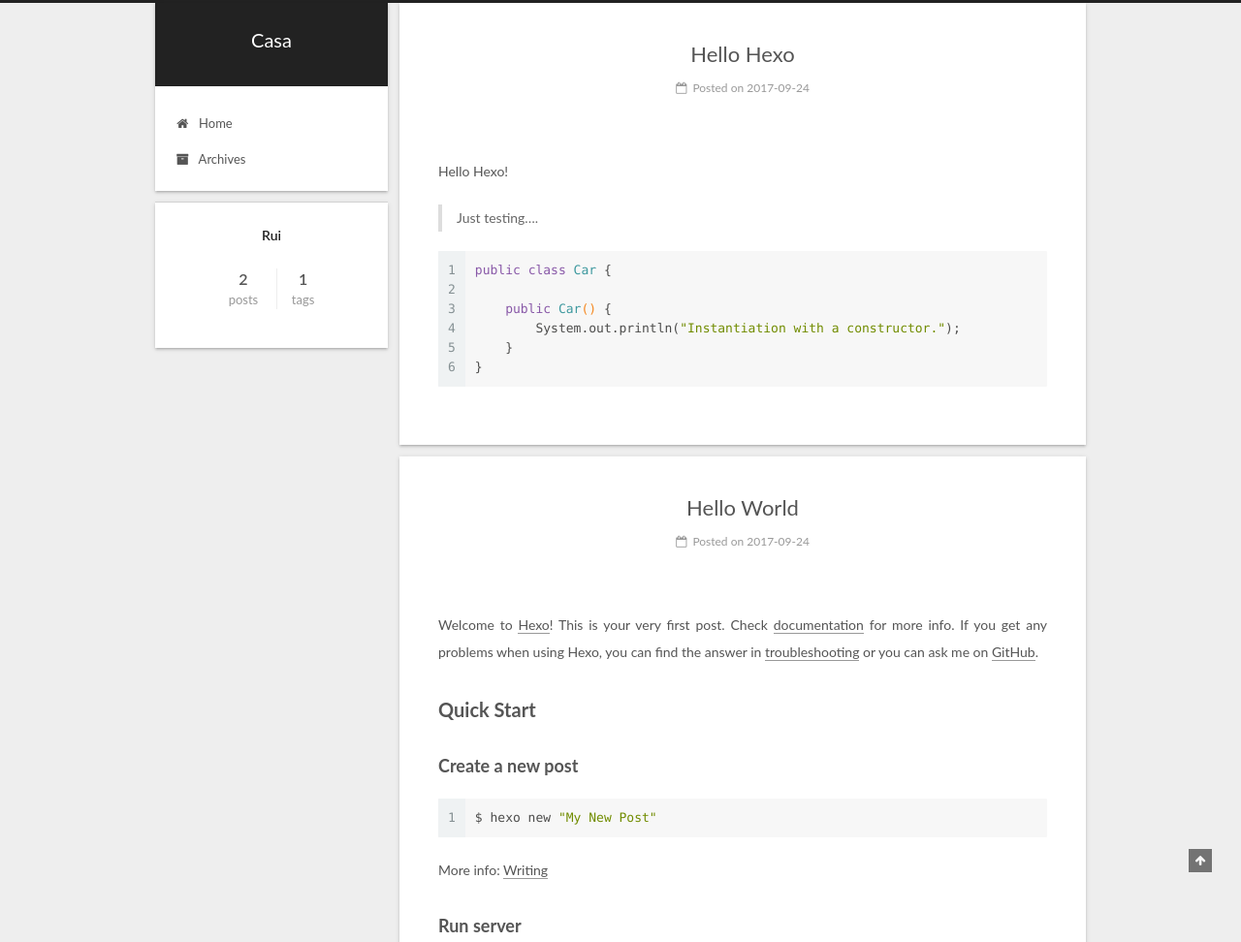
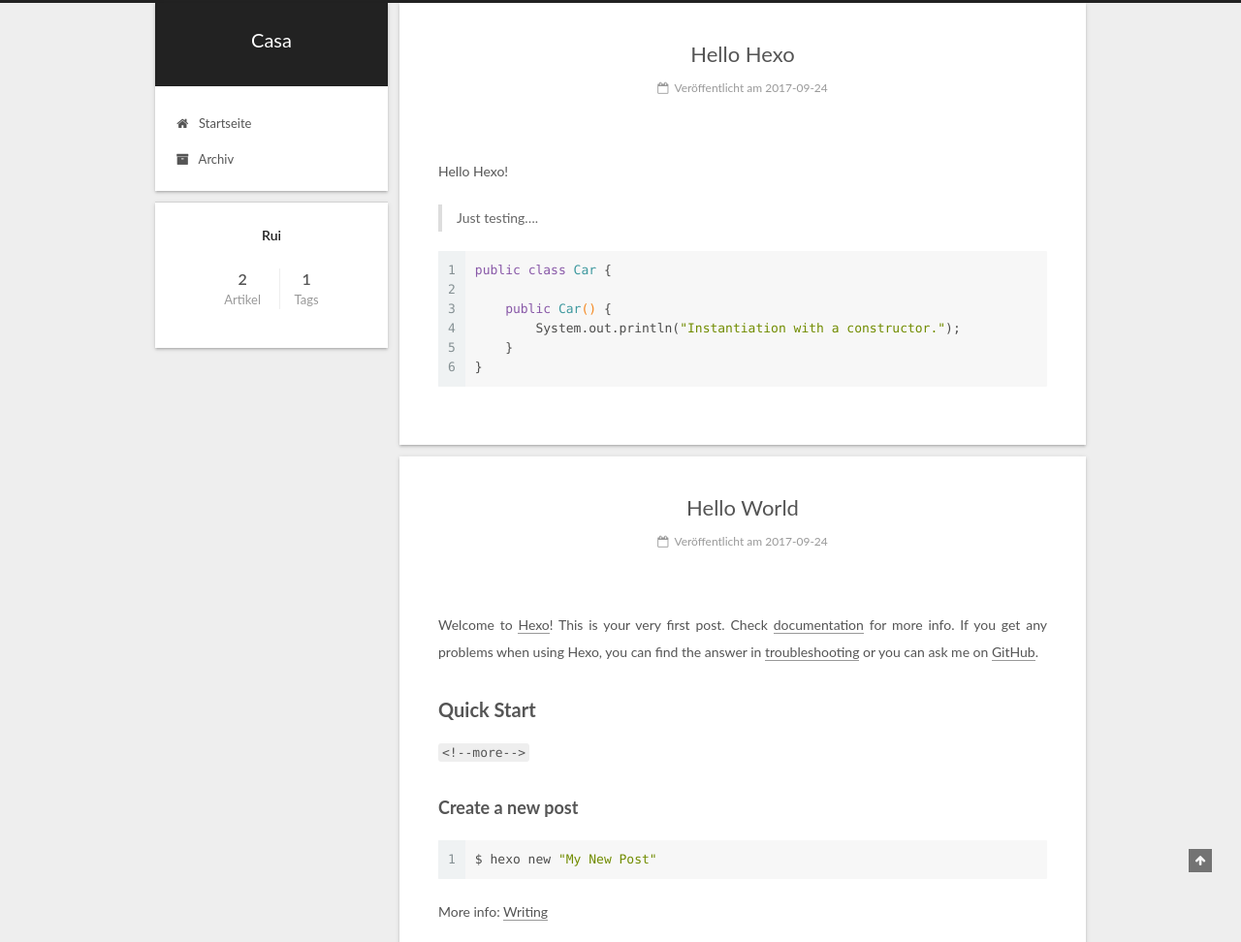
Before and after one commit to blk711/blk711.github.io, a plain HTML site: page index.html in a window 1280 px wide. Shown: the top 972 px of the page at 97% size. Drawn offline with Linux system fonts and the light colour scheme.

Commit message:
Site updated: 2017-09-24 11:37:26

```diff
--- a/css/main.css
+++ b/css/main.css
@@ -1819,7 +1819,7 @@ pre .javascript .function {
   width: 4px;
   height: 4px;
   border-radius: 50%;
-  background: #c4ffff;
+  background: #5b69ff;
 }
 .links-of-blogroll {
   font-size: 13px;
--- a/index.html
+++ b/index.html
@@ -172,7 +172,7 @@
 
               <i class="menu-item-icon fa fa-fw fa-home"></i> <br />
 
-            Home
+            Startseite
           </a>
         </li>
 
@@ -182,7 +182,7 @@
 
               <i class="menu-item-icon fa fa-fw fa-archive"></i> <br />
 
-            Archives
+            Archiv
           </a>
         </li>
 
@@ -248,7 +248,7 @@
                 <i class="fa fa-calendar-o"></i>
               </span>
 
-                <span class="post-meta-item-text">Posted on</span>
+                <span class="post-meta-item-text">Veröffentlicht am</span>
 
               <time title="Post created" itemprop="dateCreated datePublished" datetime="2017-09-24T02:43:33+08:00">
                 2017-09-24
@@ -372,7 +372,7 @@
                 <i class="fa fa-calendar-o"></i>
               </span>
 
-                <span class="post-meta-item-text">Posted on</span>
+                <span class="post-meta-item-text">Veröffentlicht am</span>
 
               <time title="Post created" itemprop="dateCreated datePublished" datetime="2017-09-24T02:22:13+08:00">
                 2017-09-24
@@ -415,7 +415,8 @@
 
 
             <p>Welcome to <a href="https://hexo.io/" target="_blank" rel="external">Hexo</a>! This is your very first post. Check <a href="https://hexo.io/docs/" target="_blank" rel="external">documentation</a> for more info. If you get any problems when using Hexo, you can find the answer in <a href="https://hexo.io/docs/troubleshooting.html" target="_blank" rel="external">troubleshooting</a> or you can ask me on <a href="https://github.com/hexojs/hexo/issues" target="_blank" rel="external">GitHub</a>.</p>
-<h2 id="Quick-Start"><a href="#Quick-Start" class="headerlink" title="Quick Start"></a>Quick Start</h2><h3 id="Create-a-new-post"><a href="#Create-a-new-post" class="headerlink" title="Create a new post"></a>Create a new post</h3><figure class="highlight bash"><table><tr><td class="gutter"><pre><div class="line">1</div></pre></td><td class="code"><pre><div class="line">$ hexo new <span class="string">"My New Post"</span></div></pre></td></tr></table></figure>
+<h2 id="Quick-Start"><a href="#Quick-Start" class="headerlink" title="Quick Start"></a>Quick Start</h2><p><code>&lt;!--more--&gt;</code> </p>
+<h3 id="Create-a-new-post"><a href="#Create-a-new-post" class="headerlink" title="Create a new post"></a>Create a new post</h3><figure class="highlight bash"><table><tr><td class="gutter"><pre><div class="line">1</div></pre></td><td class="code"><pre><div class="line">$ hexo new <span class="string">"My New Post"</span></div></pre></td></tr></table></figure>
 <p>More info: <a href="https://hexo.io/docs/writing.html" target="_blank" rel="external">Writing</a></p>
 <h3 id="Run-server"><a href="#Run-server" class="headerlink" title="Run server"></a>Run server</h3><figure class="highlight bash"><table><tr><td class="gutter"><pre><div class="line">1</div></pre></td><td class="code"><pre><div class="line">$ hexo server</div></pre></td></tr></table></figure>
 <p>More info: <a href="https://hexo.io/docs/server.html" target="_blank" rel="external">Server</a></p>
@@ -504,7 +505,7 @@
               <a href="/archives/">
 
                 <span class="site-state-item-count">2</span>
-                <span class="site-state-item-name">posts</span>
+                <span class="site-state-item-name">Artikel</span>
               </a>
             </div>
 
@@ -517,7 +518,7 @@
             <div class="site-state-item site-state-tags">
 
                 <span class="site-state-item-count">1</span>
-                <span class="site-state-item-name">tags</span>
+                <span class="site-state-item-name">Tags</span>
 
             </div>
 
@@ -568,7 +569,7 @@
 </div>
 
 
-  <div class="powered-by">Powered by <a class="theme-link" href="https://hexo.io">Hexo</a></div>
+  <div class="powered-by">Erstellt mit  <a class="theme-link" href="https://hexo.io">Hexo</a></div>
 
   <span class="post-meta-divider">|</span>
 
```
Also changed, not shown: 2017/09/24/Hello-Hexo/index.html (+6 -6 lines), 2017/09/24/hello-world/index.html (+11 -10 lines), archives/2017/09/index.html (+7 -7 lines), archives/2017/index.html (+7 -7 lines), archives/index.html (+7 -7 lines), tags/Test/index.html (+5 -5 lines).
